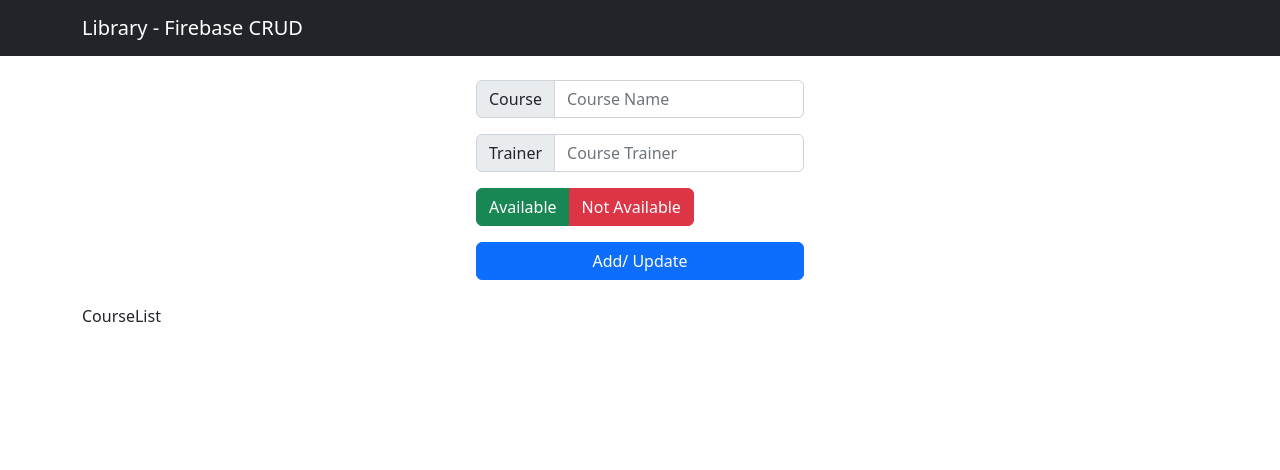
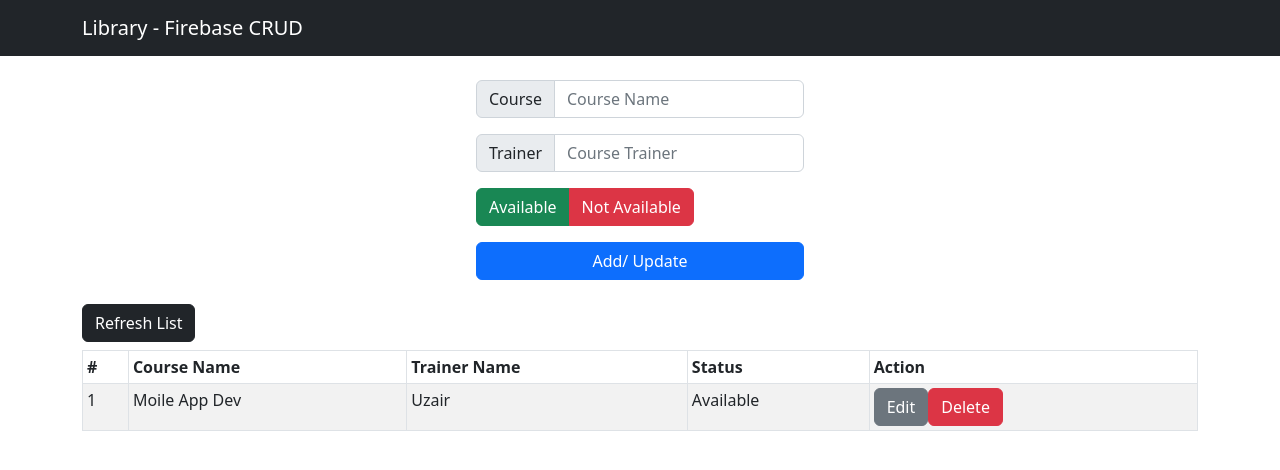
Before and after one commit to devumairazmat/crud-firebase, a React (Create React App) app: page / in a window 1280 px wide. Shown: the top 470 px of the page. Built offline with nearby package versions, Linux system fonts and the light colour scheme.

Commit message:
course list added

```diff
--- a/src/components/CourseList.js
+++ b/src/components/CourseList.js
@@ -1,9 +1,45 @@
-import React from 'react'
+import React from "react";
+import { useState } from "react";
+import { Table, Button } from "react-bootstrap";
+
 
 function CourseList() {
   return (
-    <div>CourseList</div>
-  )
+    <>
+      <div className="mb-2">
+        <Button variant="dark edit">Refresh List</Button>
+      </div>
+
+      {/* <pre>{JSON.stringify(books, undefined, 2)}</pre>} */}
+      <Table striped bordered hover size="sm">
+        <thead>
+          <tr>
+            <th>#</th>
+            <th>Course Name</th>
+            <th>Trainer Name</th>
+            <th>Status</th>
+            <th>Action</th>
+          </tr>
+        </thead>
+        <tbody>
+              <tr>
+                <td>1</td>
+                <td>Moile App Dev</td>
+                <td>Uzair</td>
+                <td>Available</td>
+                <td>
+                  <Button variant="secondary" className="edit">
+                    Edit
+                  </Button>
+                  <Button variant="danger" className="delete">
+                    Delete
+                  </Button>
+                </td>
+              </tr>
+        </tbody>
+      </Table>
+    </>
+  );
 }
 
-export default CourseList
+export default CourseList;
```
